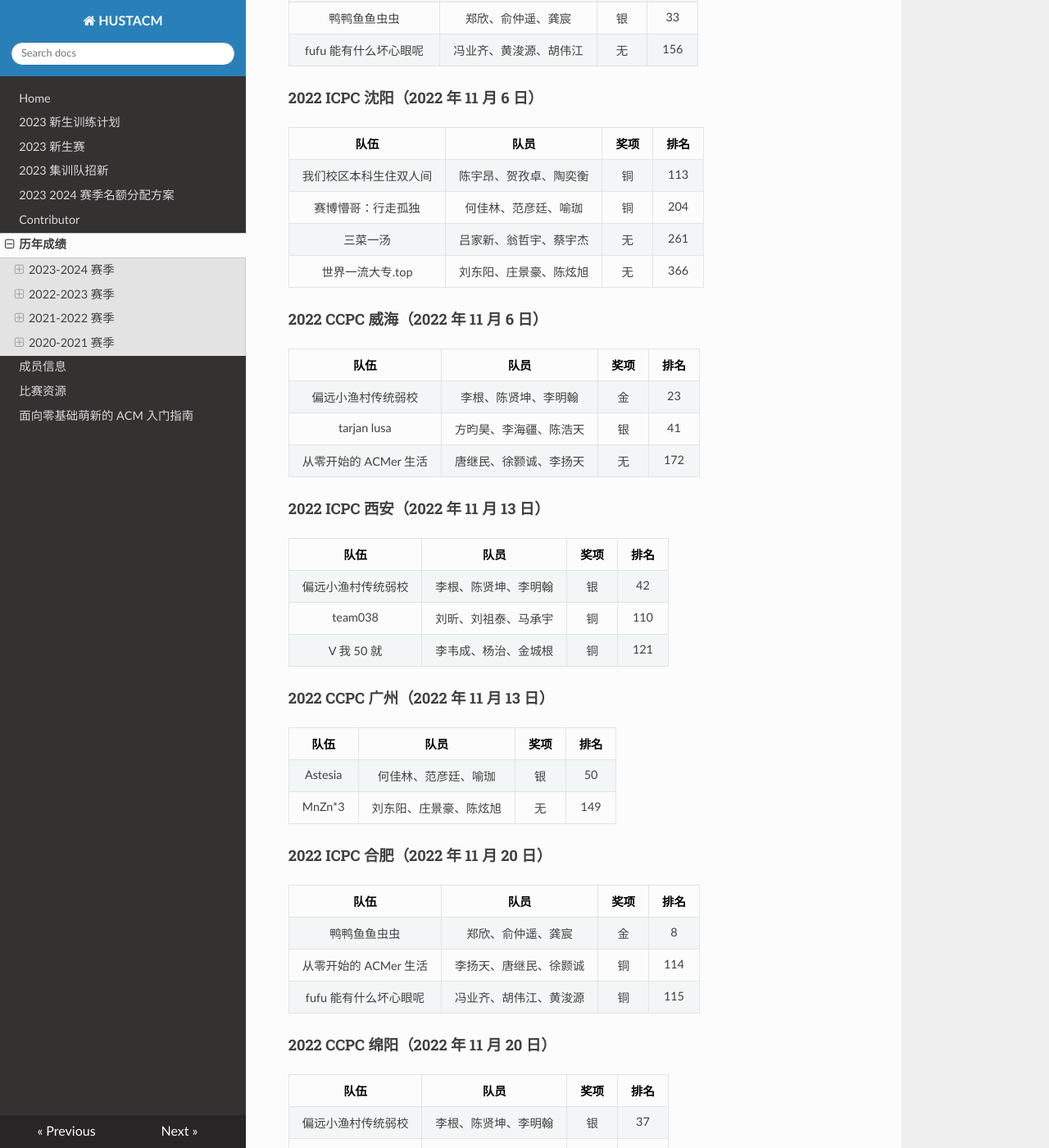
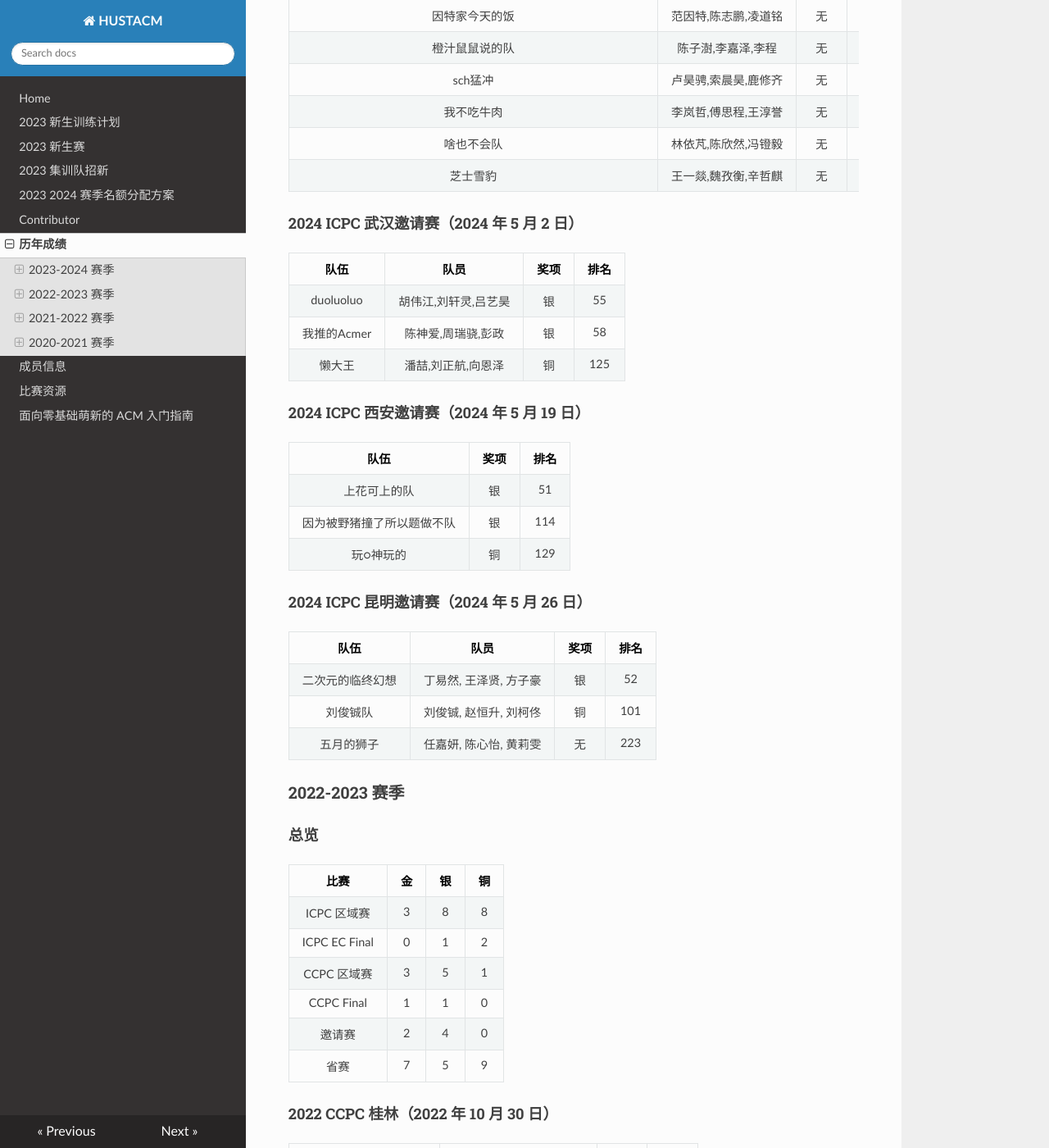
Before and after one commit to HUSTACM/hustacm.com, an MkDocs documentation site: the page built from docs/历年成绩.md, in a window 1280 px wide and 1400 px high, scrolled down 5744 px. Shown: the whole window at 82% size. Built offline with MkDocs 1.6.1, drawn with Linux system fonts in a browser that asks for light colours; nearby versions of some CDN libraries; some of the changed text lies outside the part shown.

Commit message:
docs: refresh 2023 - 2024 awards

```diff
--- a/docs/历年成绩.md
+++ b/docs/历年成绩.md
@@ -13,7 +13,7 @@
 |  World Final  |  29th and First blood |
 |  ICPC 区域赛  |   6   |   11  |   8   |
 | ICPC EC Final |   0   |   2   |   0   |
-|  CCPC 区域赛  |   0   |   3   |   3   |
+|  CCPC 区域赛  |   0   |   5   |   4   |
 |  CCPC 女生赛  |   0   |   2   |   2   |
 |  CCPC Final   |   1   |   1   |   0   |
 |    邀请赛     |   2   |   4   |   0   |
@@ -44,7 +44,15 @@
 | :-------------------: | :--------------------: | :---: | :---: |
 |双爸扶| 汪文卓	金城根	杨治 |  银   |  26   |
 |     关注人美声甜盖亚谢谢喵    |  刘兆硕	万睿朋	郭瑚瑞   |  铜   |  80   |
-| 原神怎么你了 | 黄浚源	陈开宇	刘东阳 |  铁   |  146  |
+| 原神怎么你了 | 黄浚源	陈开宇	刘东阳 |  无   |  146  |
+
+#### 2023 CCPC 哈尔滨（2023 年 11 月 05 日）
+
+|         队伍          |          队员          | 奖项  | 排名  |
+| :-------------------: | :--------------------: | :---: | :---: |
+|双爸扶| 汪文卓	金城根	杨治 |  银   |  36   |
+|     小鲤鱼历险记    | 李根	俞仲遥	喻珈   |  银   |  40   |
+| 糖果酱 | 曹翰林	赵亮亮	徐宇亮 |  铜   |  74  |
 
 #### 2023 CCPC 深圳（2023 年 11 月 12 日）
 
@@ -166,6 +176,33 @@
 | 我不吃牛肉   | 李岚哲,傅思程,王淳誉 |   无  |  135  |
 | 啥也不会队  | 林依芃,陈欣然,冯镫毅 |   无  |  144  |
 |  芝士雪豹  |  王一燚,魏孜衡,辛哲麒 |   无  |  146  |
+
+#### 2024 ICPC 武汉邀请赛（2024 年 5 月 2 日）
+
+|          队伍          |          队员          | 奖项 | 排名 |
+| :--------------------: | :--------------------: | :--: | :--: |
+| duoluoluo | 胡伟江,刘轩灵,吕艺昊 | 银 | 55 |
+| 我推的Acmer | 陈神爱,周瑞骁,彭政 | 银 | 58 |
+| 懒大王 | 潘喆,刘正航,向恩泽 | 铜 | 125 |
+
+#### 2024 ICPC 西安邀请赛（2024 年 5 月 19 日）
+
+|          队伍          | 奖项 | 排名 |
+| :--------------------: | :--: | :--: |
+| 上花可上的队 | 银 | 51 |
+| 因为被野猪撞了所以题做不队 |银 | 114 |
+| 玩○神玩的 | 铜 | 129 |
+
+
+#### 2024 ICPC 昆明邀请赛（2024 年 5 月 26 日）
+
+|          队伍          |          队员          | 奖项 | 排名 |
+| :--------------------: | :--------------------: | :--: | :--: |
+| 二次元的临终幻想 | 丁易然, 王泽贤, 方子豪 | 银 | 52 |
+| 刘俊铖队 | 刘俊铖, 赵恒升, 刘柯佟 | 铜 | 101 |
+| 五月的狮子 | 任嘉妍, 陈心怡, 黄莉雯 | 无 | 223 |
+
+
 
 
 ### 2022-2023 赛季
```
Also changed, not shown: other parts of docs/历年成绩.md (+4 -2 lines), docs/img/WF照片.jpg (added).
